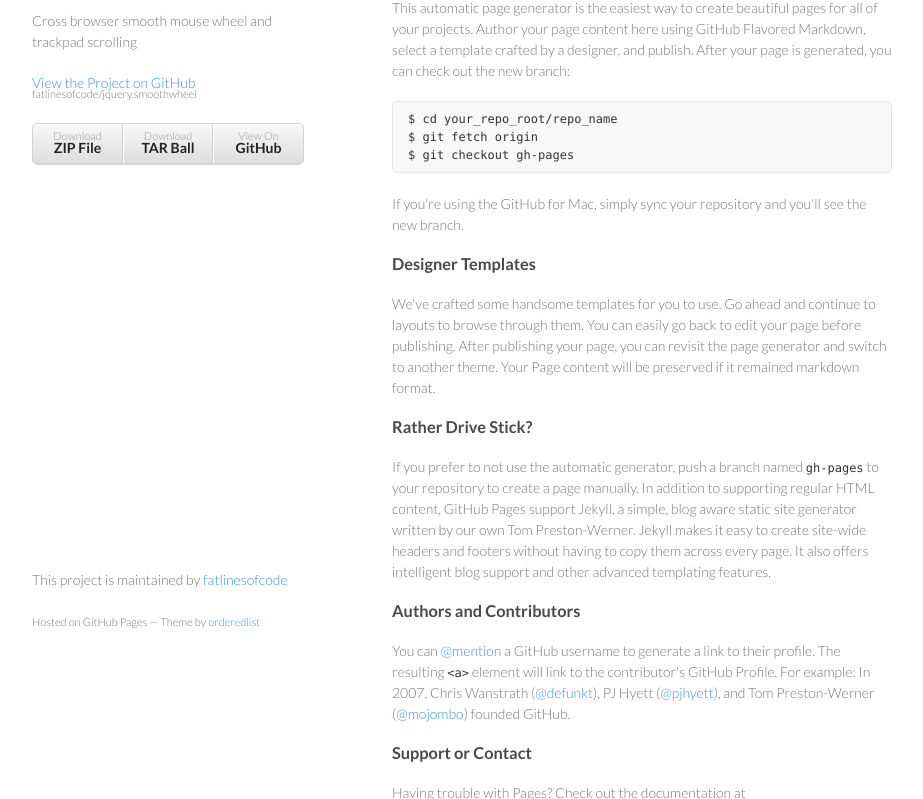
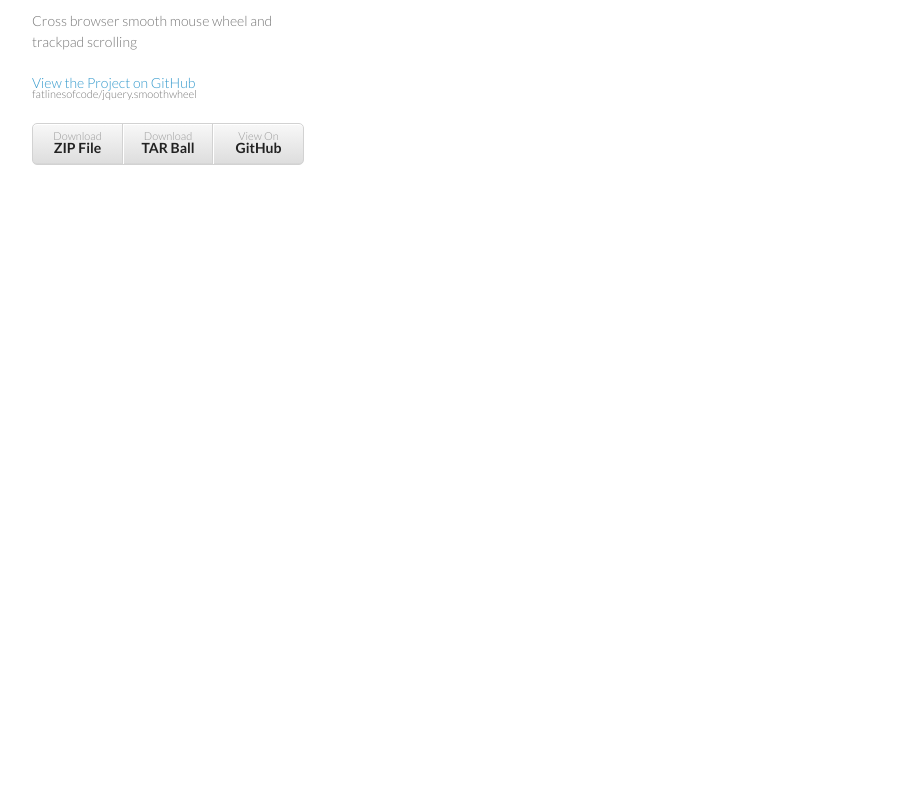
Before and after one commit to fatlinesofcode/jquery.smoothwheel, a plain HTML site: page index.html in a window 1280 px wide. Shown: the part 99-898 px from the top of the page, without its empty margins (178-1101 px from the left). After the commit the page ends 800 px from the top, so only its background shows below. Drawn offline with Linux system fonts and the light colour scheme.

Commit message:
page hosting

```diff
--- a/index.html
+++ b/index.html
@@ -28,39 +28,9 @@
         </ul>
       </header>
       <section>
-        <h3>Welcome to GitHub Pages.</h3>
+        <h3><a href="./demo/smoothwheel.html">View demo</a>.</h3>
 
-<p>This automatic page generator is the easiest way to create beautiful pages for all of your projects. Author your page content here using GitHub Flavored Markdown, select a template crafted by a designer, and publish. After your page is generated, you can check out the new branch:</p>
 
-<pre><code>$ cd your_repo_root/repo_name
-$ git fetch origin
-$ git checkout gh-pages
-</code></pre>
-
-<p>If you're using the GitHub for Mac, simply sync your repository and you'll see the new branch.</p>
-
-<h3>Designer Templates</h3>
-
-<p>We've crafted some handsome templates for you to use. Go ahead and continue to layouts to browse through them. You can easily go back to edit your page before publishing. After publishing your page, you can revisit the page generator and switch to another theme. Your Page content will be preserved if it remained markdown format.</p>
-
-<h3>Rather Drive Stick?</h3>
-
-<p>If you prefer to not use the automatic generator, push a branch named <code>gh-pages</code> to your repository to create a page manually. In addition to supporting regular HTML content, GitHub Pages support Jekyll, a simple, blog aware static site generator written by our own Tom Preston-Werner. Jekyll makes it easy to create site-wide headers and footers without having to copy them across every page. It also offers intelligent blog support and other advanced templating features.</p>
-
-<h3>Authors and Contributors</h3>
-
-<p>You can <a href="https://github.com/blog/821" class="user-mention">@mention</a> a GitHub username to generate a link to their profile. The resulting <code>&lt;a&gt;</code> element will link to the contributor's GitHub Profile. For example: In 2007, Chris Wanstrath (<a href="https://github.com/defunkt" class="user-mention">@defunkt</a>), PJ Hyett (<a href="https://github.com/pjhyett" class="user-mention">@pjhyett</a>), and Tom Preston-Werner (<a href="https://github.com/mojombo" class="user-mention">@mojombo</a>) founded GitHub.</p>
-
-<h3>Support or Contact</h3>
-
-<p>Having trouble with Pages? Check out the documentation at <a href="http://help.github.com/pages">http://help.github.com/pages</a> or contact <a href="mailto:support@github.com">support@github.com</a> and we’ll help you sort it out.</p>
-      </section>
-      <footer>
-        <p>This project is maintained by <a href="https://github.com/fatlinesofcode">fatlinesofcode</a></p>
-        <p><small>Hosted on GitHub Pages &mdash; Theme by <a href="https://github.com/orderedlist">orderedlist</a></small></p>
-      </footer>
-    </div>
-    <script src="javascripts/scale.fix.js"></script>
 
   </body>
 </html>
```
